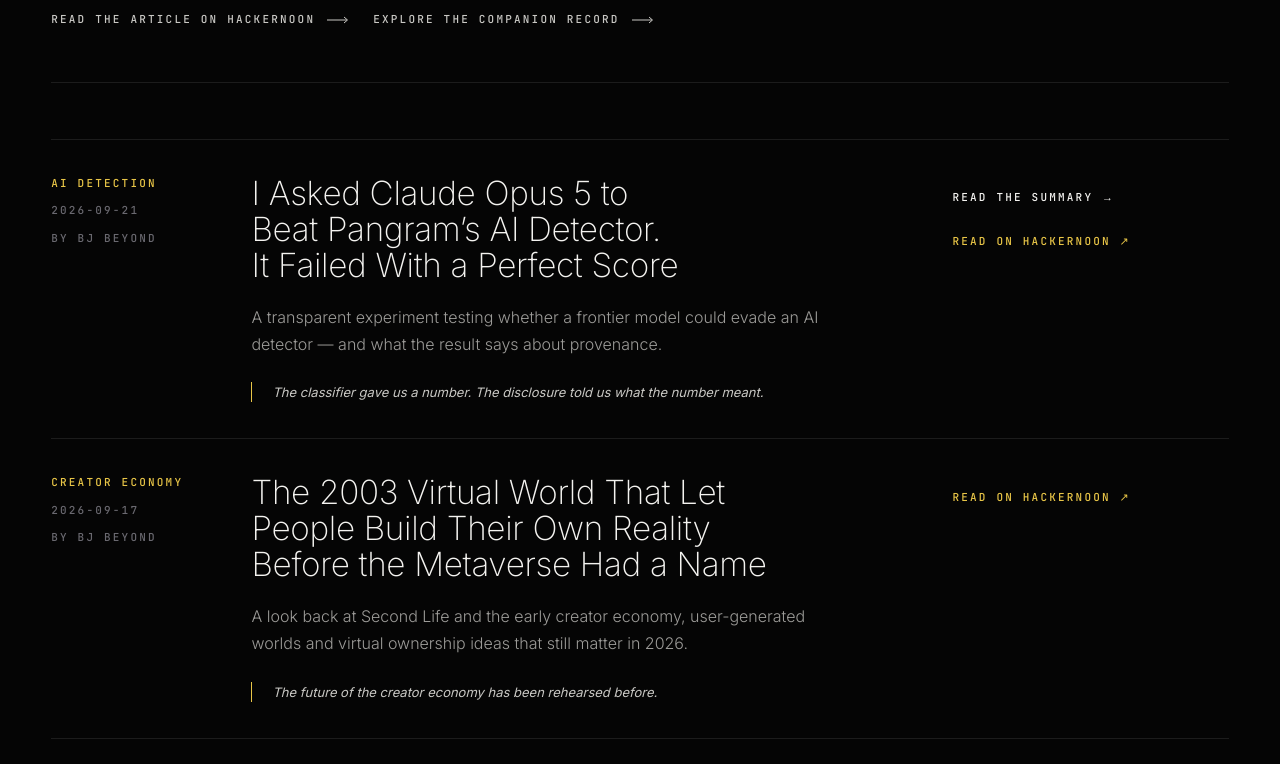
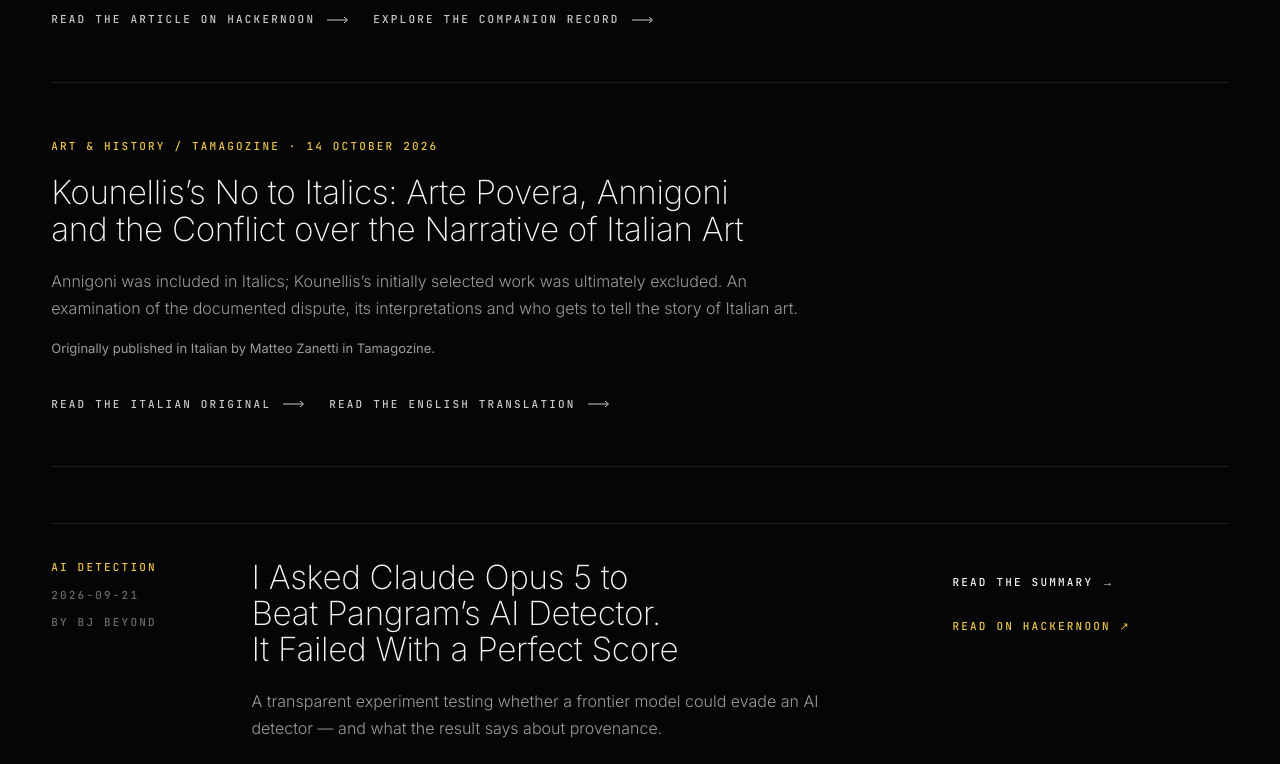
Before and after one commit to bjbeyond81/bjbeyond, a Next.js app: page /writing in a window 1280 px wide. Shown: the part 1060-1824 px from the top of the page. Built offline with nearby package versions, Linux system fonts and the light colour scheme.

Commit message:
Clarify site navigation and editorial content

```diff
--- a/app/writing/page.tsx
+++ b/app/writing/page.tsx
@@ -6,6 +6,7 @@ import { WRITING } from '@/lib/content';
 import { MEDIA } from '@/lib/media';
 import { metadataFor } from '@/lib/routes';
 import { PHOENIX } from '@/lib/phoenix';
+import { KOUNELLIS } from '@/lib/kounellis';
 
 export const metadata: Metadata = metadataFor('/writing/');
 
@@ -71,6 +72,13 @@ export default function WritingPage() {
           <blockquote className="mt-6 max-w-3xl border-l border-amber-400 pl-5 text-body text-paper">{PHOENIX.caveat}</blockquote>
           <div className="mt-8 flex flex-wrap gap-6"><ArrowLink href={PHOENIX.article} external>Read the article on HackerNoon</ArrowLink><ArrowLink href="/phoenix-experiment/">Explore the companion record</ArrowLink></div>
         </Reveal>
+        <Reveal className="mb-14 border-b border-rule pb-10">
+          <p className="u-label text-amber-400">ART & HISTORY / TAMAGOZINE · {KOUNELLIS.publishedLabel}</p>
+          <h2 className="mt-5 max-w-4xl text-title font-extralight text-paper">{KOUNELLIS.title}</h2>
+          <p className="mt-5 max-w-3xl text-body font-light text-mist-300">{KOUNELLIS.standfirst}</p>
+          <p className="mt-4 text-meta text-mist-300">Originally published in Italian by Matteo Zanetti in Tamagozine.</p>
+          <div className="mt-6 flex flex-wrap gap-6"><ArrowLink href={KOUNELLIS.original} external>Read the Italian original</ArrowLink><ArrowLink href={KOUNELLIS.href}>Read the English translation</ArrowLink></div>
+        </Reveal>
         <RevealGroup>
           <div className="border-t border-rule">
             {articles.map((article) => (
```
